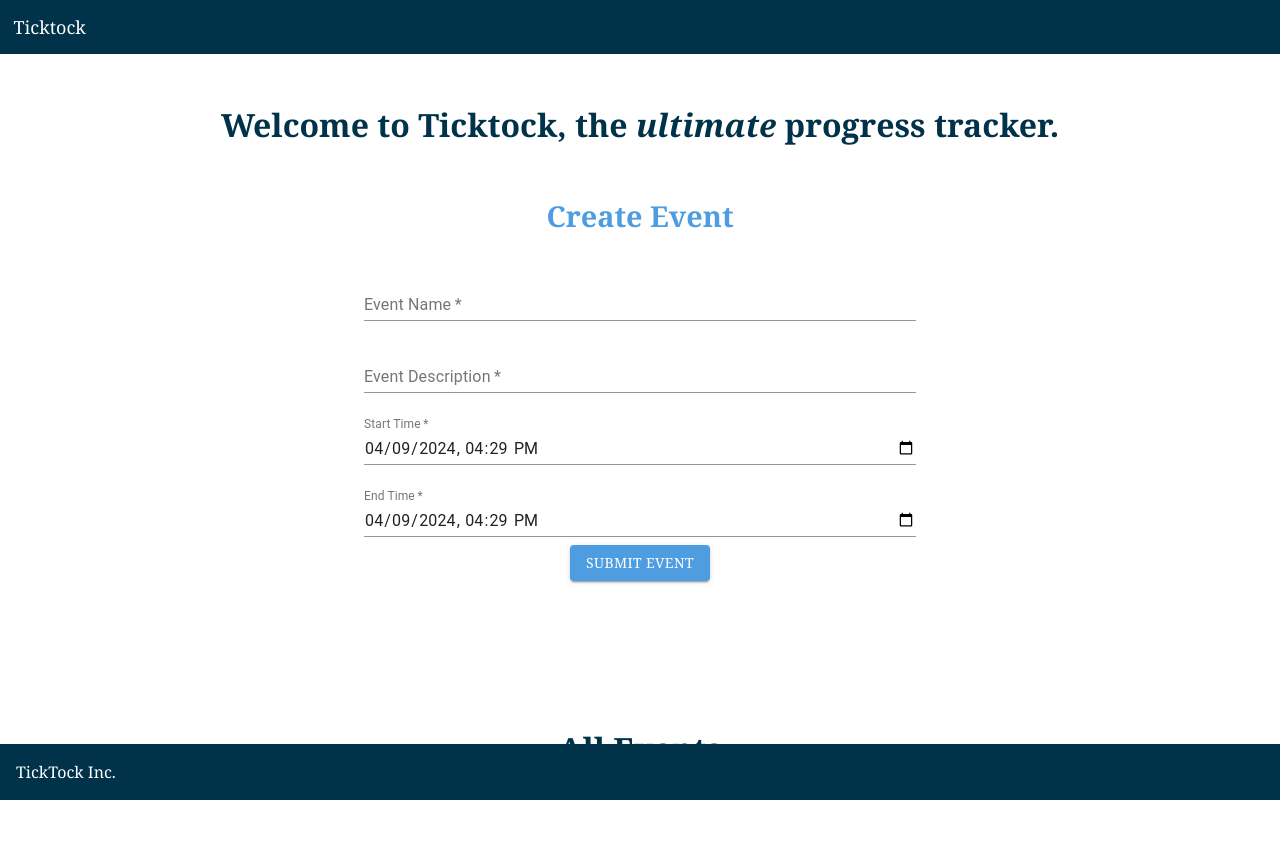
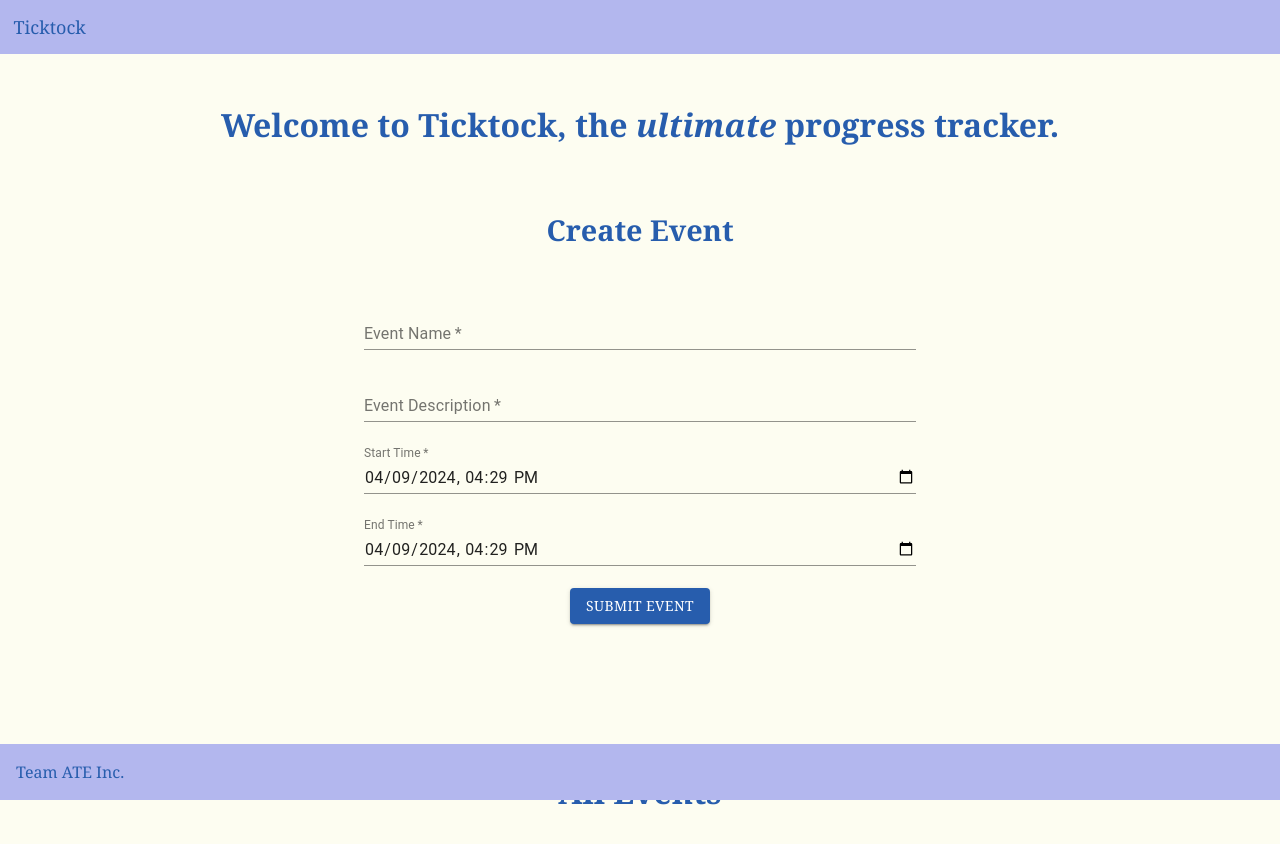
Before and after one commit to 347S24/347-final-project-ticktock, a React (Vite) app in the folder ticktock/frontend/: page / in a window 1280 px wide. Shown: the top 844 px of the page. Built offline with nearby package versions, Linux system fonts and the light colour scheme; no server answers.

Commit message:
work in progress on the design

```diff
--- a/ticktock/frontend/src/App.css
+++ b/ticktock/frontend/src/App.css
@@ -1,27 +1,54 @@
 /* App.css */
 
+/* Whole page */
 .container {
   display: flex;
   flex-direction: column;
   min-height: 100vh;
   width: 100vw;
+  background-color: #FDFDF1;
+  font-family:Georgia, 'Times New Roman', Times, serif;
 }
 
 
+/* parts of page */
 header {
   padding: .75em;
-  color: white;
+  color: #275dad;
   text-align: left;
-  background-color: #003249;
+  background-color: #B3B7EE;
   font-family:Georgia, 'Times New Roman', Times, serif;
   width: 100%;
   font-size: large;
   /* Ensure the header spans the entire width */
 }
 
+.allContent {
+  display: flex;
+  flex-direction: column;
+  min-height: 100vh;
+}
+
+footer {
+  flex-shrink: 0;
+  color: #275dad;
+  padding: 1em;
+  position: fixed;
+  bottom: 0;
+  width: 100%;
+  text-align: left;
+  background-color: #B3B7EE;
+}
+
+/* parts of the event form and headers */
+main {
+  flex: 1 0 auto;
+  padding-bottom: 5rem;
+}
+
 .container h1 {
   font-family:Georgia, 'Times New Roman', Times, serif;
-  color: #003249;
+  color: #275DAD;
   text-align: center;
   font-size: 2rem;
   padding: 1em;
@@ -29,19 +56,43 @@ header {
 
 .container h2 {
   font-family:Georgia, 'Times New Roman', Times, serif;
-  color: #4D9DE0;
+  color: #275DAD;
   font-size: 1.8rem;
   text-align: center;
+  padding: .5em;
 }
 
+.container button {
+  background-color: #275DAD;
+  font-family:Georgia, 'Times New Roman', Times, serif;
+  align-items: center;
+  margin-top: 1em;
+}
+
+.container button:hover {
+  background-color:#B3B7EE;
+  transition: 0.7s;
+}
+
+
+.eventList h1{
+  color: #275DAD;
+}
+
+
+
+/* review? */
+
+
 .eventList h1 {
-  font-family:Georgia, 'Times New Roman', Times, serif;
-  color: #003249;
+  color: #275dad;
   text-align: center;
   font-size: 2rem;
   padding: 1em;
   padding-top: 4em;
 }
+
+
 
 
 /* come back to later */
@@ -75,125 +126,3 @@ header {
   font-size: 1.5rem;
   color: mediumpurple;
 }
-
-.container footer {
-  /* No need for grid-area */
-  color: white;
-  padding: 1em;
-  position: fixed;
-  bottom: 0;
-  width: 100%;
-  text-align: left;
-  background-color: #003249;
-  font-family:Georgia, 'Times New Roman', Times, serif;
-}
-
-.container button {
-  background-color: #4D9DE0;
-  font-family:Georgia, 'Times New Roman', Times, serif;
-  align-items: center;
-}
-
-.container button:hover {
-  background-color:#E2AFDE;
-  transition: 0.7s;
-}
-
-
-
-.login,
-.logout {
-  padding: 0.5rem 1rem;
-  border: none;
-  border-radius: 4px;
-  cursor: pointer;
-  font-size: 1rem;
-  color: white;
-  background-color: #007bff;
-}
-
-.content {
-  display: flex;
-  flex-direction: column;
-  min-height: 100vh;
-}
-
-main {
-  flex: 1 0 auto;
-  padding-bottom: 5rem;
-}
-
-footer {
-  flex-shrink: 0;
-}
-
-/* ul {
-  list-style-type: none;
-  margin: 0;
-  padding: 0;
-  overflow: hidden;
-
-}
-
-li {
-  float: left;
-  font-family: Georgia, 'Times New Roman', Times, serif;
-}
-
-li a {
-  display: block;
-  color: #F69BA2;
-  text-align: center;
-  padding: 14px 16px;
-  text-decoration: none;
-}
-
-li a:hover {
-  background-color: #F7CDD0;
-} */
-
-
-
-
-/* #root {
-  max-width: 1280px;
-  margin: 0 auto;
-  padding: 2rem;
-  text-align: center;
-}
-
-.logo {
-  height: 6em;
-  padding: 1.5em;
-  will-change: filter;
-  transition: filter 300ms;
-}
-.logo:hover {
-  filter: drop-shadow(0 0 2em #646cffaa);
-}
-.logo.react:hover {
-  filter: drop-shadow(0 0 2em #61dafbaa);
-}
-
-@keyframes logo-spin {
-  from {
-    transform: rotate(0deg);
-  }
-  to {
-    transform: rotate(360deg);
-  }
-}
-
-@media (prefers-reduced-motion: no-preference) {
-  a:nth-of-type(2) .logo {
-    animation: logo-spin infinite 20s linear;
-  }
-}
-
-.card {
-  padding: 2em;
-}
-
-.read-the-docs {
-  color: #888;
-} */
--- a/ticktock/frontend/src/App.jsx
+++ b/ticktock/frontend/src/App.jsx
@@ -11,7 +11,6 @@ function App() {
     <>
       <div className="container">
         <header>Ticktock</header>
-        <div className="content">
           <main>
             <h1>Welcome to Ticktock, the <em>ultimate</em> progress tracker.</h1>
             <EventForm></EventForm>
@@ -21,9 +20,8 @@ function App() {
             </div>
           </main>
           <footer>
-            TickTock Inc.
+            Team ATE Inc.
           </footer>
-        </div>
       </div>
     </>
   );
```
Also changed, not shown: 1 other file (tests, documents, lock files or other folders).
